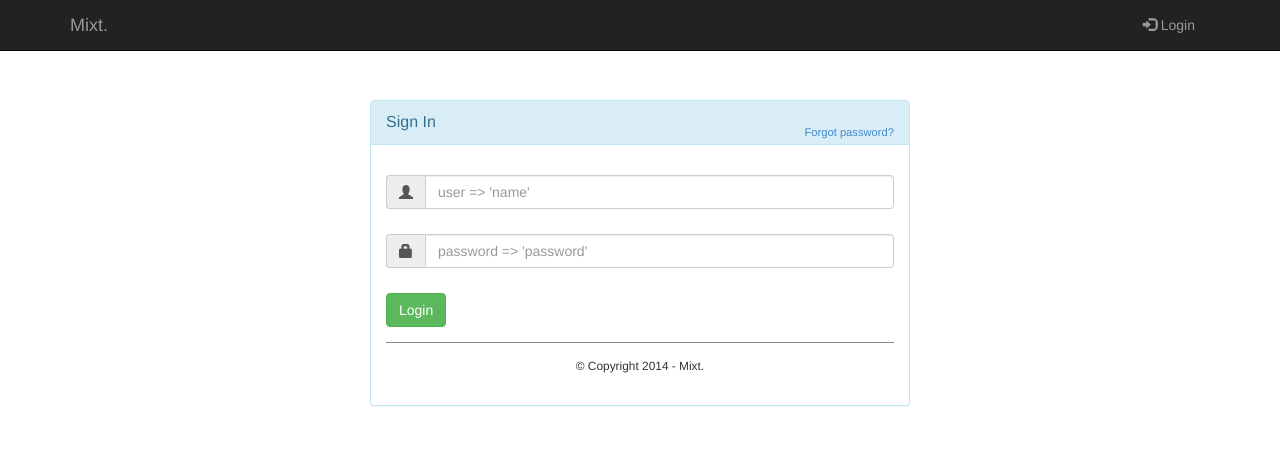
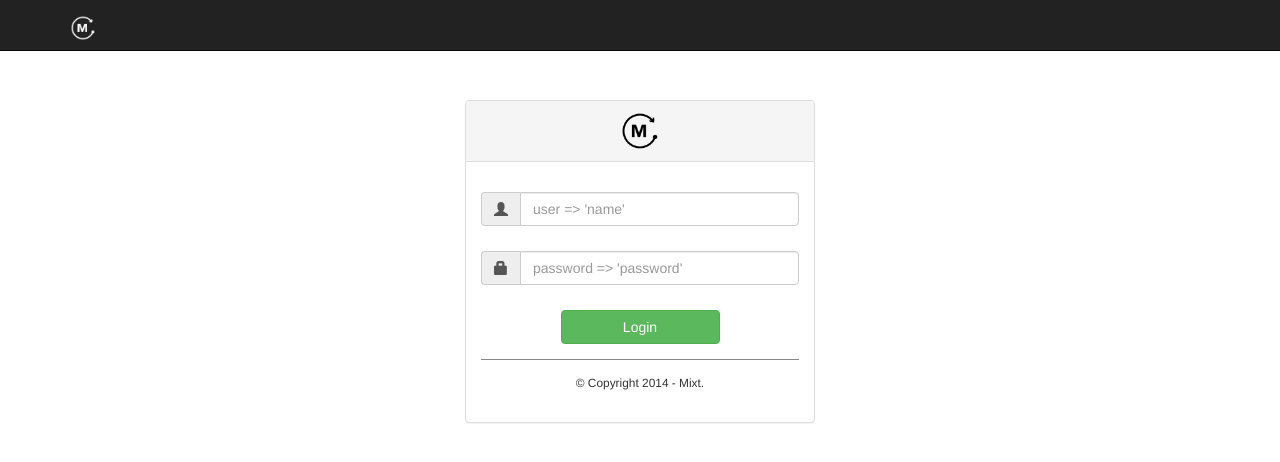
Before and after one commit to ClareCat/Mixt., a Flask app: page /login in a window 1280 px wide. Shown: the top 462 px of the page. Run offline with Flask 2, Linux system fonts and the light colour scheme; some libraries are stand-ins or nearby versions.

Commit message:
images added, login page changed

```diff
--- a/static/css/starter-template.css
+++ b/static/css/starter-template.css
@@ -7,7 +7,7 @@ body {
 }
 
 .login {
-	padding-top: 89px;
+	padding-top: 60px;
 }
 
 .center {
--- a/templates/base.html
+++ b/templates/base.html
@@ -2,12 +2,14 @@
 <html>
 	<head>
 		<title>Mixt.</title>
+		<link rel="shortcut icon" href="{{ url_for('static', filename='img/favicon.ico') }}">
+
 		<!-- Le Stylesheets -->
 		<link href="{{ url_for('static', filename='css/bootstrap.min.css') }}" rel="stylesheet" media="screen">
 		<link href="{{ url_for('static', filename='css/starter-template.css') }}" rel="stylesheet" media="screen">
 	</head>
 	<body>
-
+		{% set active_page = active_page|default('index') -%}
 		<!-- Navbar -->
 		<div class="navbar navbar-inverse navbar-fixed-top" role="navigation">
 	      <div class="container">
@@ -17,13 +19,15 @@
 	            <span class="icon-bar"></span>
 	            <span class="icon-bar"></span>
 	          </button>
-	          <a class="navbar-brand" href="/">Mixt.</a>
+	          <a class="navbar-brand" href="/"><img width="26" src="{{ url_for('static', filename='img/navbar_icon.png') }}"></a>
 	        </div>
 
 	        <div class="collapse navbar-collapse pull-right">
 	          <ul class="nav navbar-nav">
 	            {% if not current_user.is_authenticated() %}
-				<li><a href="/login"><span class="glyphicon glyphicon-log-in"></span> Login</a></li>
+	            	{% if not active_page=='login' %}
+					<li><a href="/login"><span class="glyphicon glyphicon-log-in"></span> Login</a></li>
+					{% endif %}
 				{% else %}
 				<li><a href="/add"><span class="glyphicon glyphicon-cloud-upload"></span> Add</a></li>
 				<li><a href="/logout"><span class="glyphicon glyphicon-log-out"></span> Logout</a></li>
--- a/templates/login.html
+++ b/templates/login.html
@@ -1,13 +1,13 @@
 {% extends 'base.html' %}
+{% set active_page = 'login' %}
 {% block content %}
 {% from "_helpers.html" import render_field %}
 <!-- Main Container -->
-<div class="container">
-        <div id="loginbox" style="margin-top:50px;" class="mainbox col-md-6 col-md-offset-3 col-sm-8 col-sm-offset-2">
-            <div class="panel panel-info" >
-                    <div class="panel-heading">
-                        <div class="panel-title">Sign In</div>
-                        <div style="float:right; font-size: 80%; position: relative; top:-10px"><a href="login">Forgot password?</a></div>
+<div class="container" style="padding-top:50px">
+        <div id="login" class="mainbox col-md-4 col-md-offset-4">
+            <div class="panel panel-default" >
+                    <div class="panel-heading" >
+                        <div class="panel-title" style="text-align:center;" ><img width="40" src="{{ url_for('static', filename='img/favicon.ico') }}"></div>
                     </div>
 
                     <div style="padding-top:30px" class="panel-body" >
@@ -33,8 +33,8 @@
                                 <div style="margin-top:10px" class="form-group">
                                     <!-- Button -->
 
-                                    <div class="col-sm-12 controls">
-                                      <input type="submit" id="btn-login" value="Login" class="btn btn-success">  </input>
+                                    <div style="text-align:center"class="col-sm-12 controls">
+                                      <input type="submit" style="width:50%" id="btn-login" value="Login" class="btn btn-success">  </input>
                                     </div>
                                 </div>
 
```
Also changed, not shown: static/img/favicon.ico (added), static/img/navbar_icon.png (added), 1 other file.
